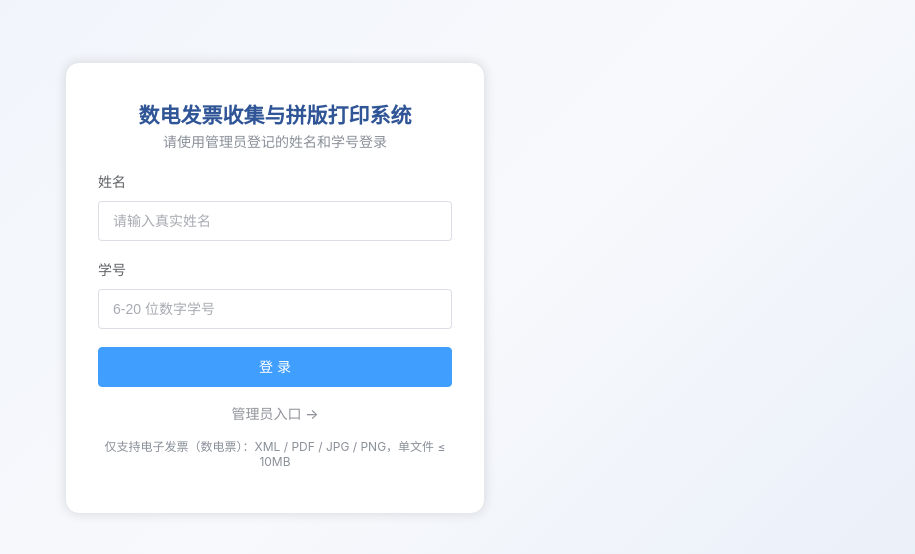
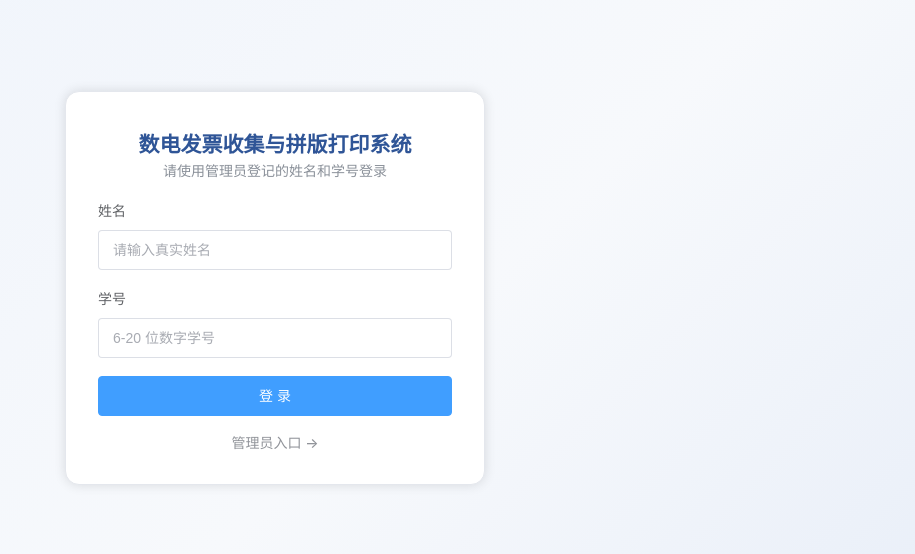
Before and after one commit to tenchat/invoice-system, a Vue app in the folder web/: page /login in a window 1280 px wide. Shown: the part 112-666 px from the top of the page, without its empty margins (365-1280 px from the left). Built offline with nearby package versions, Linux system fonts and the light colour scheme.

Commit message:
Remove upload format notice from login page

```diff
--- a/web/src/views/Login.vue
+++ b/web/src/views/Login.vue
@@ -22,9 +22,6 @@
         <el-link v-if="!isAdmin" type="info" @click="router.push('/admin/login')">管理员入口 →</el-link>
         <el-link v-else type="info" @click="router.push('/login')">← 返回学生登录</el-link>
       </div>
-      <p v-if="!isAdmin" class="muted" style="font-size:12px;text-align:center;margin-top:14px">
-        仅支持电子发票（数电票）：XML / PDF / JPG / PNG，单文件 ≤ 10MB
-      </p>
     </el-card>
   </div>
 </template>
```
